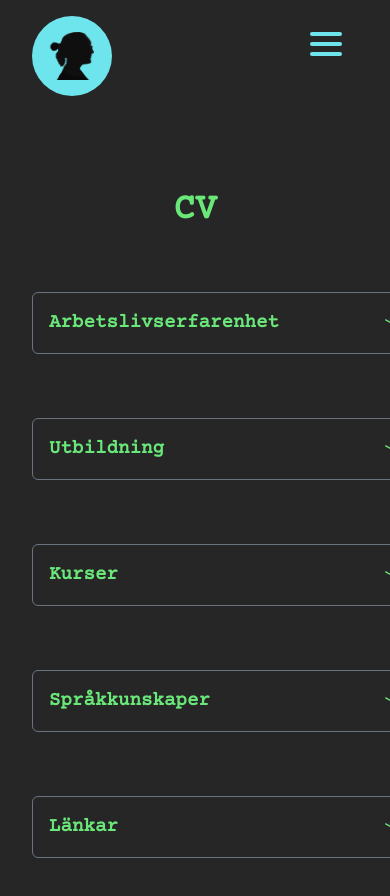
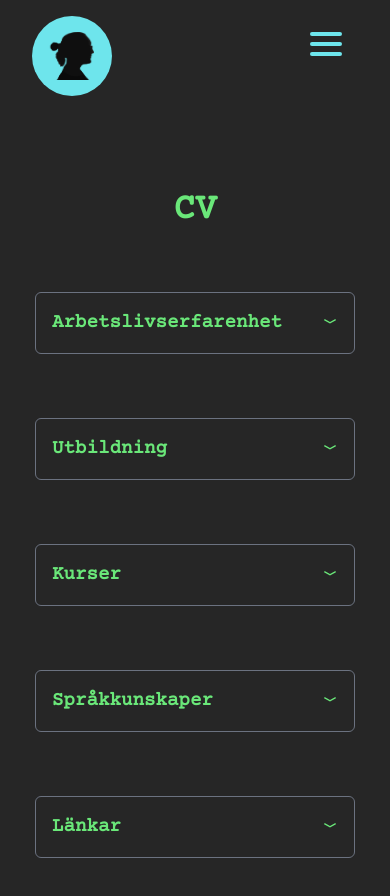
Before and after one commit to QueAnkan/meannika, a Next.js app: page /cv in a window 390 px wide. Shown: the top 896 px of the page. Built offline with nearby package versions, Linux system fonts and the light colour scheme.

Commit message:
adjusted mobile view

```diff
--- a/app/cv/page.tsx
+++ b/app/cv/page.tsx
@@ -8,7 +8,7 @@ const CvPage = () => {
         <div className='pb-32 pt-20 min-h-svh'>
             <h1 className='w-full text-center text-green pb-16'>CV</h1>
             <div className='w-full mx-auto'>
-                <ul className='flex flex-wrap gap-16 justify-center mx-auto px-8 w-fit max-w-screen-lg '>
+                <ul className='flex flex-col gap-16 justify-center mx-auto px-8 w-fit max-w-screen-lg '>
                     {data.map((item) => (
                         <CVItems key={item.heading} {...item} />
                     ))}
@@ -28,6 +28,7 @@ interface CVItemsProps {
         place?: string;
         description?: string;
         link?: string;
+        linkName?: string;
     }[];
 }
 
@@ -42,7 +43,7 @@ const CVItems = ({ heading, item }: CVItemsProps) => {
 
     return (
         <li className='flex-1 flex flex-col justify-center items-center text-green'>
-            <div className='w-96 sm:w-[600px] h-fit p-4 rounded-md border border-gray-500'>
+            <div className='min-w-72 w-80 md:w-96 sm:max-w-[600px] h-fit p-4 rounded-md border border-gray-500'>
                 <div
                     onClick={open}
                     className='cursor-pointer w-full flex justify-between items-center gap-3'
@@ -64,16 +65,16 @@ const CVItems = ({ heading, item }: CVItemsProps) => {
                                 </h4>
 
                                 <span className='inline-block w-px bg-green'></span>
-                                <p className="text-nowrap">{item.year}</p>
+                                <p className='text-nowrap'>{item.year}</p>
                             </div>
                             <p className=' text-purple'>{item.place}</p>
                             <p className=' text-purple'>{item.description}</p>
                             <a
                                 href={item.link}
                                 target='_blank'
-                                className='h-4 text-blue'
+                                className='h-4 text-blue max-w-full text-wrap'
                             >
-                                {item.link}
+                                {item.linkName}
                             </a>
                         </li>
                     ))}
@@ -165,10 +166,12 @@ const data = [
             {
                 title: "LinkedIn",
                 link: "https://www.linkedin.com/in/annika-nylin",
+                linkName: "Annika Nylin",
             },
             {
                 title: "Github",
                 link: "https://github.com/QueAnkan",
+                linkName: "QueAnkan",
             },
         ],
     },
```
